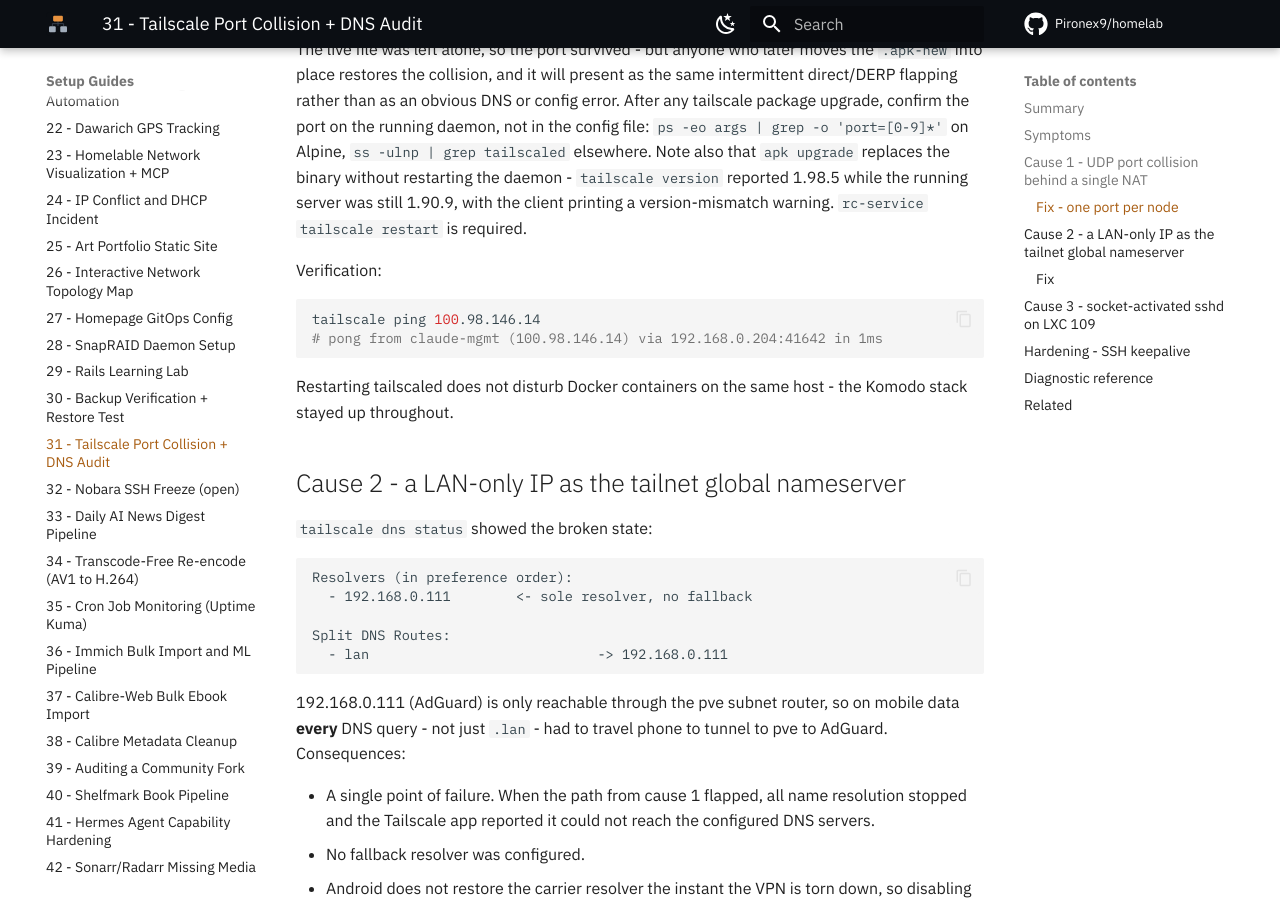
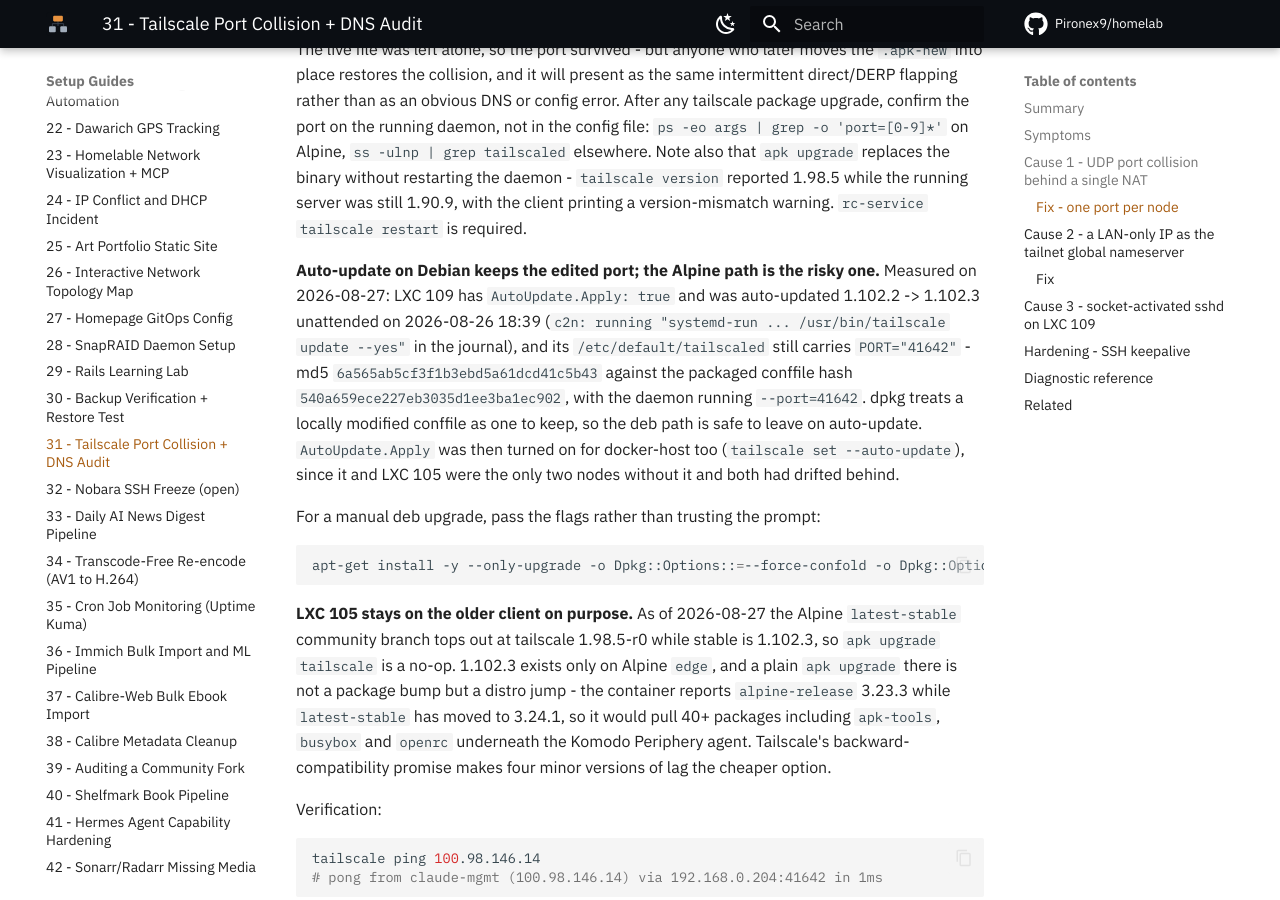
Before and after one commit to Pironex9/homelab, an MkDocs documentation site: the page built from docs/proxmox/31_Tailscale_Port_Collision_DNS_Audit.md, in a window 1280 px wide and 900 px high, scrolled down 3024 px. Built offline with MkDocs 1.6.1 and Material for MkDocs 9.7.7, drawn with Linux system fonts in a browser that asks for light colours; comment, search, counter and statistics services are not loaded.

Commit message:
docs(tailscale): a docker-host frissitve 1.102.3-ra, auto-update bekapcsolva
Bizonyitva a 109-en, hogy a dpkg auto-update meghagyja a modositott
/etc/default/tailscaled fajlt (PORT=41642 tullelte a 08-26-i automata
frissitest), ezert a docker-host is megkapta a --auto-update kapcsolot.

A komodo LXC szandekosan marad 1.98.5-on: az apk latest-stable ott all meg,
es egy teljes apk upgrade nem csomagfrissites hanem 3.23 -> 3.24 disztrougras.

````diff
--- a/docs/proxmox/31_Tailscale_Port_Collision_DNS_Audit.md
+++ b/docs/proxmox/31_Tailscale_Port_Collision_DNS_Audit.md
@@ -100,6 +100,16 @@
 ```
 
 The live file was left alone, so the port survived - but anyone who later moves the `.apk-new` into place restores the collision, and it will present as the same intermittent direct/DERP flapping rather than as an obvious DNS or config error. After any tailscale package upgrade, confirm the port on the running daemon, not in the config file: `ps -eo args | grep -o 'port=[0-9]*'` on Alpine, `ss -ulnp | grep tailscaled` elsewhere. Note also that `apk upgrade` replaces the binary without restarting the daemon - `tailscale version` reported 1.98.5 while the running server was still 1.90.9, with the client printing a version-mismatch warning. `rc-service tailscale restart` is required.
+
+**Auto-update on Debian keeps the edited port; the Alpine path is the risky one.** Measured on 2026-08-27: LXC 109 has `AutoUpdate.Apply: true` and was auto-updated 1.102.2 -> 1.102.3 unattended on 2026-08-26 18:39 (`c2n: running "systemd-run ... /usr/bin/tailscale update --yes"` in the journal), and its `/etc/default/tailscaled` still carries `PORT="41642"` - md5 `6a565ab5cf3f1b3ebd5a61dcd41c5b43` against the packaged conffile hash `540a659ece227eb3035d1ee3ba1ec902`, with the daemon running `--port=41642`. dpkg treats a locally modified conffile as one to keep, so the deb path is safe to leave on auto-update. `AutoUpdate.Apply` was then turned on for docker-host too (`tailscale set --auto-update`), since it and LXC 105 were the only two nodes without it and both had drifted behind.
+
+For a manual deb upgrade, pass the flags rather than trusting the prompt:
+
+```bash
+apt-get install -y --only-upgrade -o Dpkg::Options::=--force-confold -o Dpkg::Options::=--force-confdef tailscale
+```
+
+**LXC 105 stays on the older client on purpose.** As of 2026-08-27 the Alpine `latest-stable` community branch tops out at tailscale 1.98.5-r0 while stable is 1.102.3, so `apk upgrade tailscale` is a no-op. 1.102.3 exists only on Alpine `edge`, and a plain `apk upgrade` there is not a package bump but a distro jump - the container reports `alpine-release` 3.23.3 while `latest-stable` has moved to 3.24.1, so it would pull 40+ packages including `apk-tools`, `busybox` and `openrc` underneath the Komodo Periphery agent. Tailscale's backward-compatibility promise makes four minor versions of lag the cheaper option.
 
 Verification:
 
````
